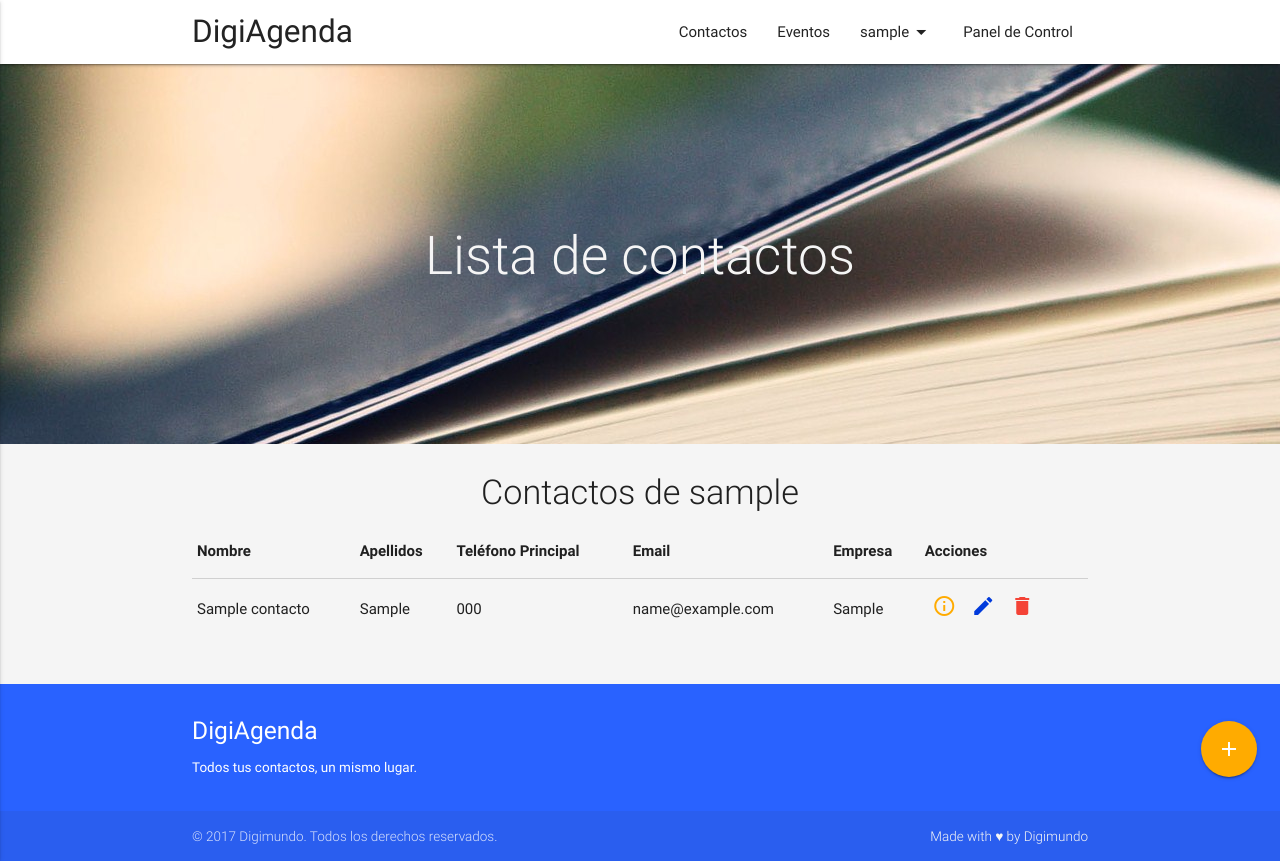
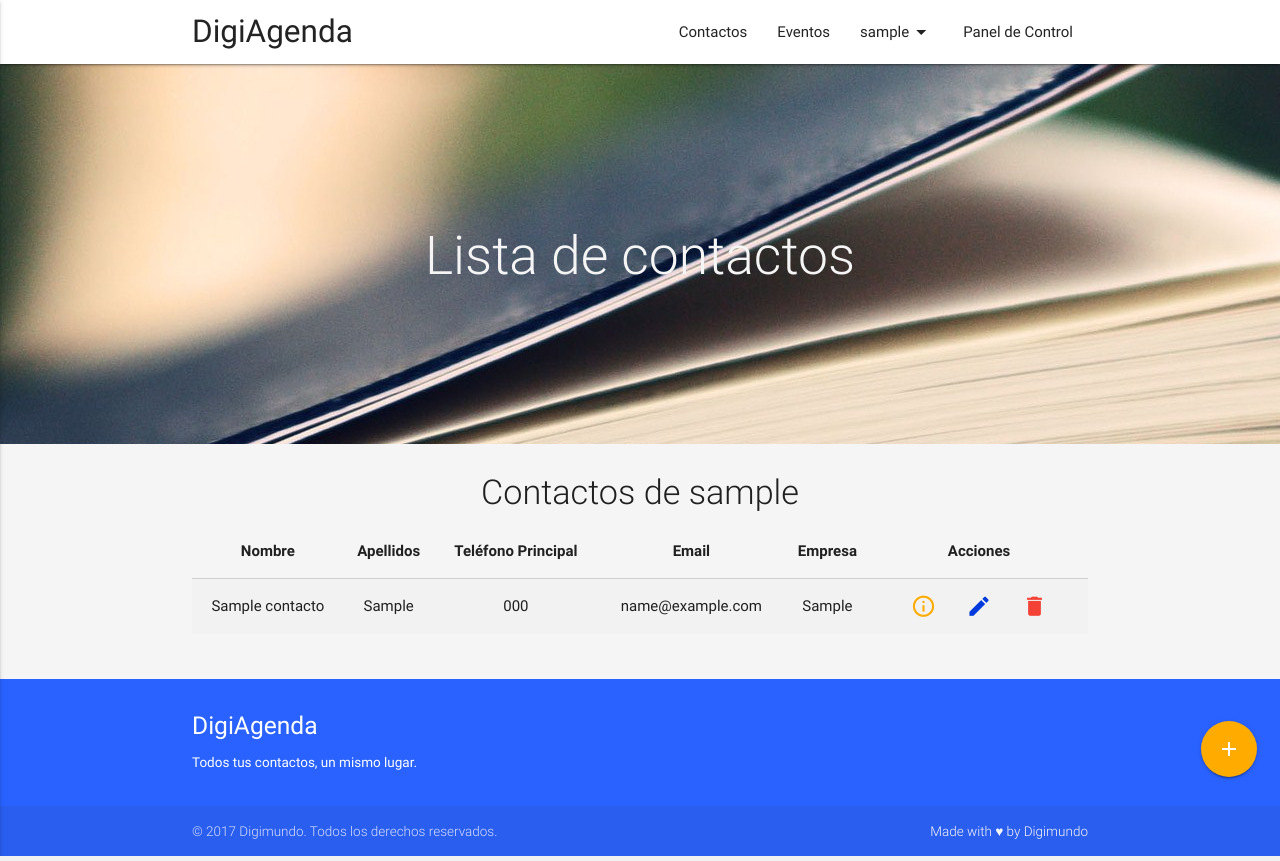
Before and after one commit to DigimundoTesca/diary-cloud, a Django app: page /contactos/ in a window 1280 px wide. Run offline with Django 3.2, Linux system fonts and the light colour scheme; a user stored in the database is signed in; tables that the repository leaves empty hold one stand-in row (values such as "Sample post"); grey boxes marked "Sample" are stand-in pictures; some libraries are stand-ins or nearby versions.

Commit message:
Cambiado diseño de tabla e iconos

```diff
--- a/contacts/templates/contactos/contactos.html
+++ b/contacts/templates/contactos/contactos.html
@@ -13,7 +13,7 @@
 </div>
 <div class="container mt-2 mb-3">
   <h4 class="header center">Contactos de {{ request.user}}</h4>
-  <table class="highlight responsive-table">
+  <table class="highlight striped centered responsive-table">
     <thead>
       <th>Nombre</th>
       <th>Apellidos</th>
@@ -30,7 +30,7 @@
         <td>{{ contacto.telefono_principal }}</td>
         <td>{{ contacto.email }}</td>
         <td>{{ contacto.empresa }}</td>
-        <td class="td-icons">
+        <td class="td-icons-container">
           <span class="icon-container icon-info"><i class="material-icons">info_outline</i></span>
           <span class="icon-container icon-edit"><i class="material-icons">mode_edit</i></span>
           <span class="icon-container icon-delete"><i class="material-icons">delete</i></span>
--- a/diary/static/css/master.css
+++ b/diary/static/css/master.css
@@ -121,20 +121,19 @@ ul.dropdown-content {
 .dropdown-content li > span, .dropdown-content li > a {
   color: #039be5; }
 
-tr td.td-icons {
-  display: flex; }
-  tr td.td-icons span.icon-container {
-    padding-left: .5rem;
-    padding-right: .5rem;
+tr td.td-icons-container {
+  display: flex;
+  justify-content: center; }
+  tr td.td-icons-container span.icon-container {
     cursor: pointer;
-    transition: all .3s;
-    overflow: hidden; }
-
-.icon-container span.icon-container {
-  display: flex;
-  min-width: 6rem; }
-  .icon-container span.icon-container i {
-    font-size: 1.7rem; }
+    display: flex;
+    height: 100%;
+    padding-left: 1rem;
+    padding-right: 1rem;
+    overflow: hidden;
+    transition: all .3s; }
+    tr td.td-icons-container span.icon-container i {
+      font-size: 1.7rem; }
 
 .login-card .card-content {
   padding-top: 8rem;
--- a/diary/static/scss/master.scss
+++ b/diary/static/scss/master.scss
@@ -147,21 +147,20 @@ ul.dropdown-content {
     color: $link-color;
   }
 }
-tr td.td-icons {
+tr td.td-icons-container {
   display: flex;
+  justify-content: center;
   span.icon-container {
-    padding-left: .5rem;
-    padding-right: .5rem;
     cursor: pointer;
+    display: flex;
+    height: 100%;
+    padding-left: 1rem;
+    padding-right: 1rem;
+    overflow: hidden;
     transition: all .3s;
-    overflow: hidden;
-  }
-}
-.icon-container span.icon-container {
-  display: flex;
-  min-width: 6rem;
-  i {
-    font-size: 1.7rem;
+    i {
+      font-size: 1.7rem;
+    }
   }
 }
 .login-card {
```
Also changed, not shown: 1 other file.
